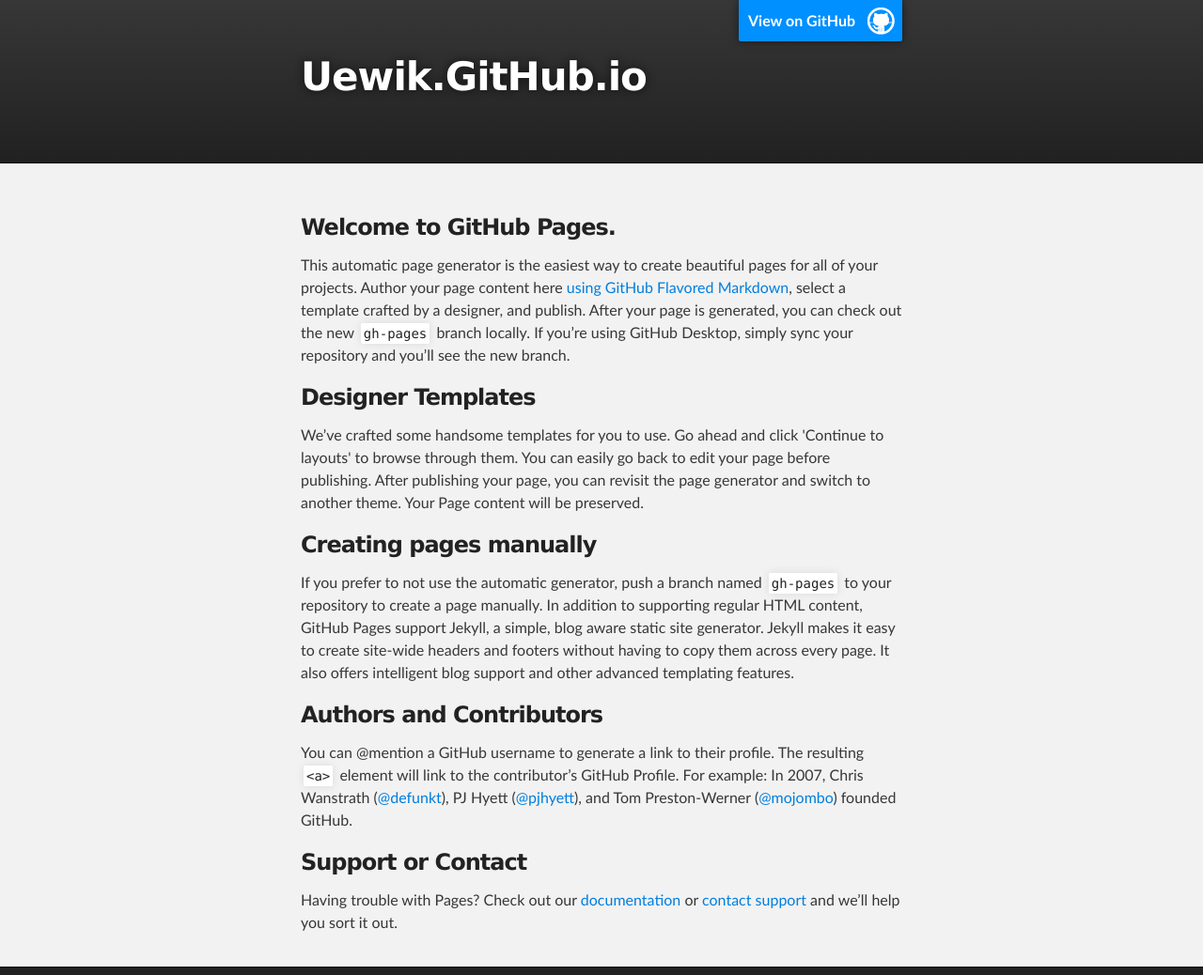
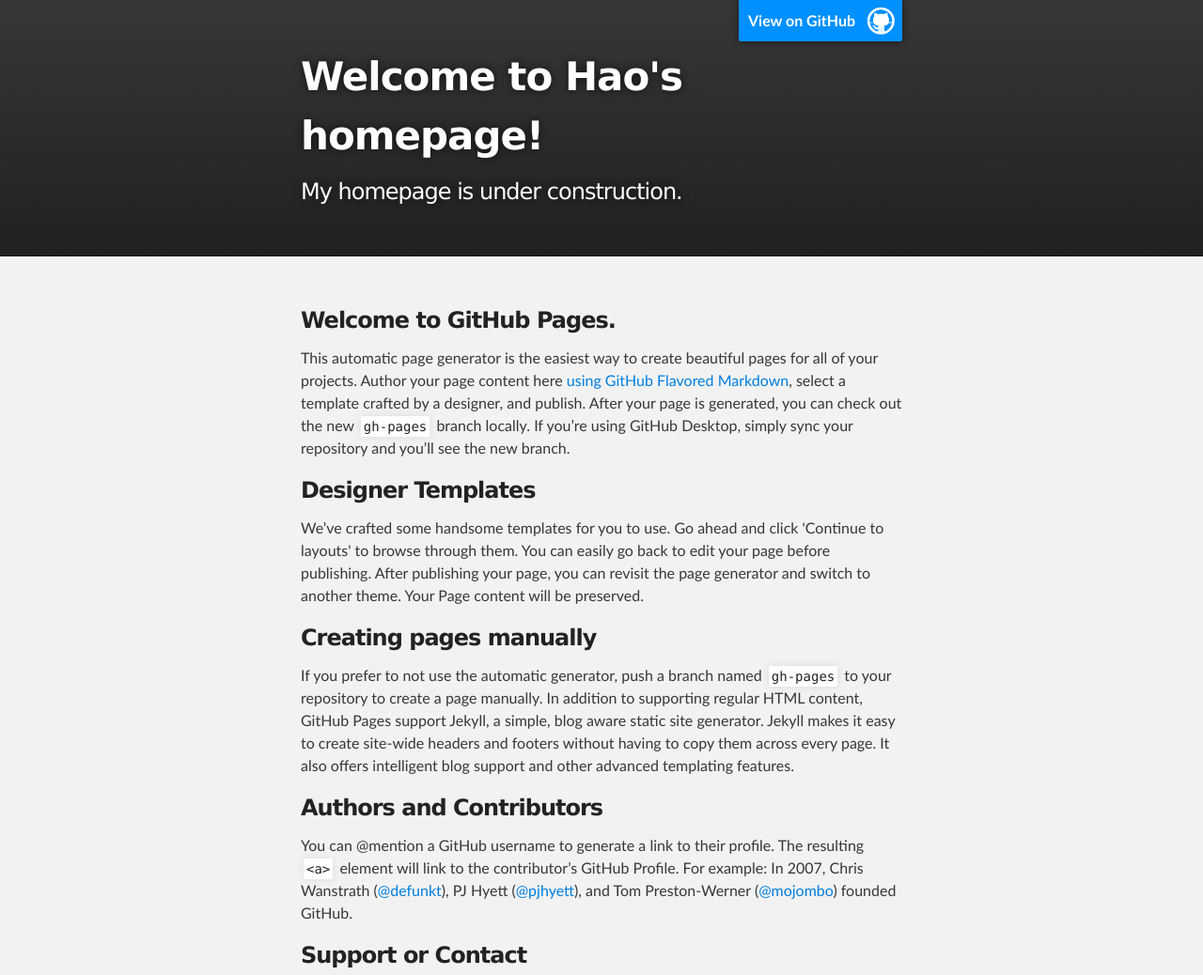
Before and after one commit to uewik/uewik.github.io, a plain HTML site: page index.html in a window 1280 px wide. Shown: the top 1038 px of the page at 94% size. Drawn offline with Linux system fonts and the light colour scheme.

Commit message:
Updated title and tagline

```diff
--- a/index.html
+++ b/index.html
@@ -18,8 +18,8 @@
         <header class="inner">
           <a id="forkme_banner" href="https://github.com/uewik">View on GitHub</a>
 
-          <h1 id="project_title">Uewik.GitHub.io</h1>
-          <h2 id="project_tagline"></h2>
+          <h1 id="project_title">Welcome to Hao's homepage!</h1>
+          <h2 id="project_tagline">My homepage is under construction.</h2>
 
         </header>
     </div>
```
